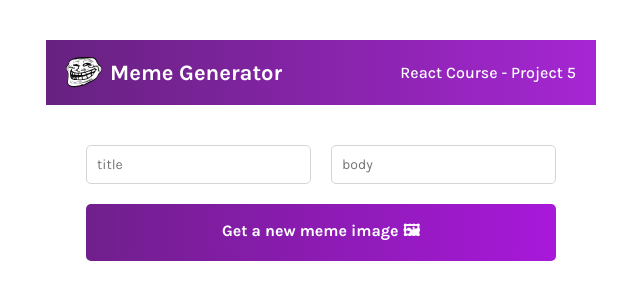
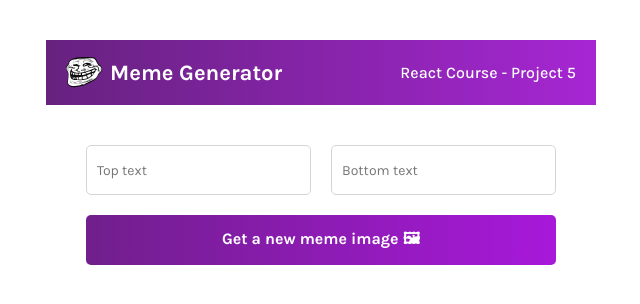
Before and after one commit to cosminmoldovan/meme-generator, a React (Create React App) app: page / in a window 1280 px wide. Shown: the top 304 px of the page, without its empty margins (319-959 px from the left). Built offline with nearby package versions, Linux system fonts and the light colour scheme.

Commit message:
add Meme form

```diff
--- a/src/App.css
+++ b/src/App.css
@@ -35,22 +35,20 @@
   .main{
     padding: 40px;
   }
-  .meme-input-container{
-    display: flex;
-    justify-content: space-between;
-    gap: 20px
+.form{
+  display: grid;
+  grid-template-rows: 50px 50px;
+  grid-template-columns: 1fr 1fr;
+  gap: 20px;
 }
-  .meme-input{
-    width: 50%;
+.form-input{
   font-size: 14px;
-    padding: 10px;
+  text-indent: 10px;
   border: 1px solid #D5D4D8;
   border-radius: 5px;
 }
-  .meme-btn{
-    margin-top: 20px;
-    width: 100%;
-    padding: 15px;
+.form-btn{
+  grid-column: 1 / -1;
   text-align: center;
   background: linear-gradient(90deg, #711F8D 1.14%, #A818DA 100%);
   color: #fff;
@@ -61,9 +59,9 @@
   cursor: pointer;
   transition: 0.3s ease;
 }
-  .meme-btn:hover{
+.form-btn:hover{
   filter: brightness(1.2);
 }
-  .meme-btn:active{
+.form-btn:active{
   transform: translateY(3px);
 }
--- a/src/components/Meme.js
+++ b/src/components/Meme.js
@@ -1,12 +1,10 @@
 function Meme(){
     return (
-        <form className='meme'>
-            <div className='meme-input-container'>
-                <input type='text' placeholder="title" className='meme-input' />
-                <input type='text' placeholder="body"  className='meme-input'/>
-            </div>
-           <button className='meme-btn'>Get a new meme image 🖼</button>
-        </form>
+        <div className='form'>
+            <input type='text' placeholder="Top text" className='form-input' />
+            <input type='text' placeholder="Bottom text"  className='form-input'/>
+           <button className='form-btn'>Get a new meme image 🖼</button>
+        </div>
     );
 }
 export default Meme;
```
Lines whose indentation alone changed are shown as unchanged.
